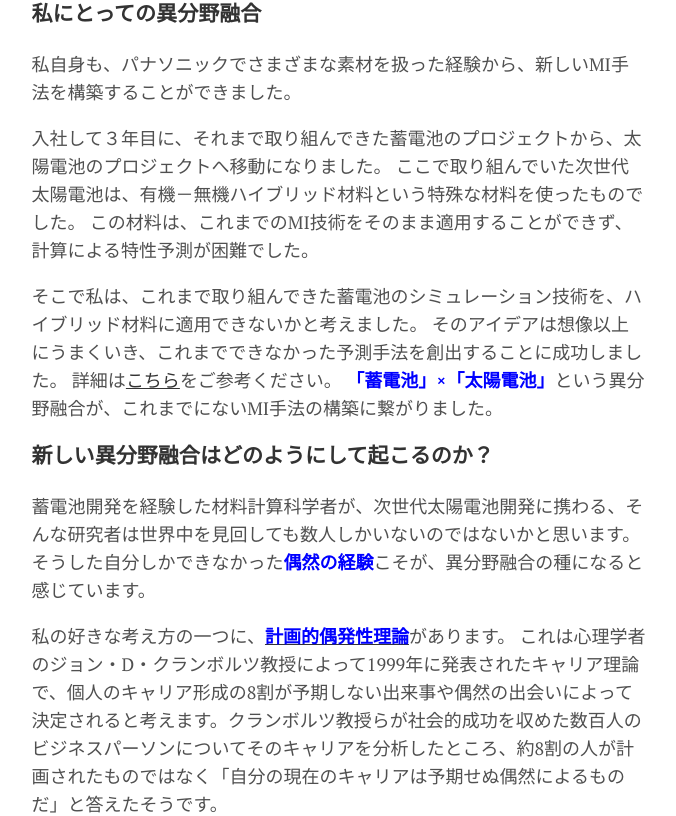
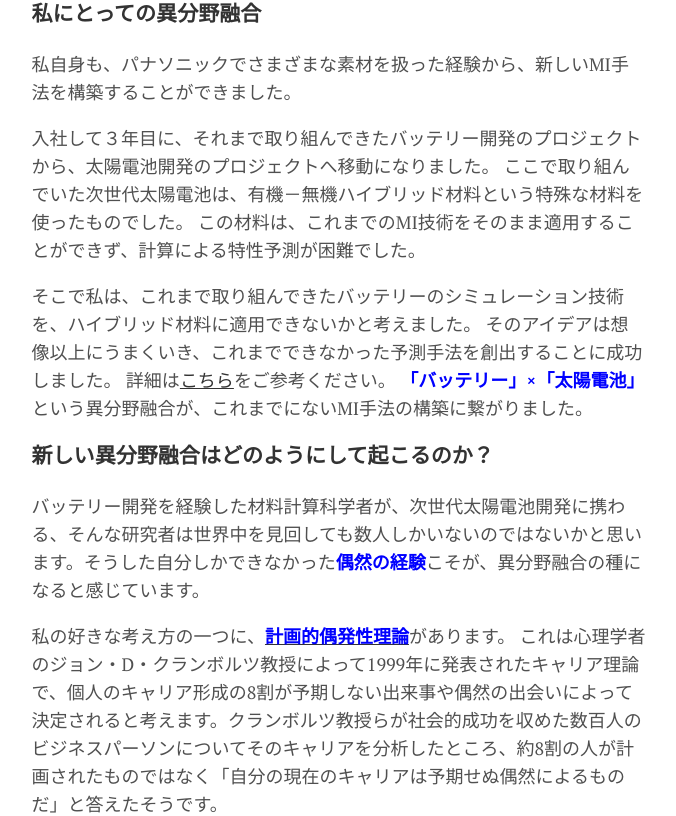
Before and after one commit to yokoyamatomoyasu/yokoyamatomoyasu.github.io, a Jekyll site: the page built from _posts/2022-04-23-researcher-life-5.md, in a window 1280 px wide and 1400 px high, scrolled down 1550 px. Shown: the part 134-950 px from the top of the window, without its empty margins (301-977 px from the left). Built offline with Jekyll 4.4.1, drawn with Linux system fonts in a browser that asks for light colours; some of the changed text lies outside the part shown; grey boxes are pictures that could not be loaded.

Commit message:
GitHub pages site with Jekyll

```diff
--- a/_posts/2022-04-23-researcher-life-5.md
+++ b/_posts/2022-04-23-researcher-life-5.md
@@ -31,19 +31,19 @@ AIによって医者の代わりに医療画像から病気を診断すること
 
 私自身も、パナソニックでさまざまな素材を扱った経験から、新しいMI手法を構築することができました。
 
-入社して３年目に、それまで取り組んできた蓄電池のプロジェクトから、太陽電池のプロジェクトへ移動になりました。
+入社して３年目に、それまで取り組んできたバッテリー開発のプロジェクトから、太陽電池開発のプロジェクトへ移動になりました。
 ここで取り組んでいた次世代太陽電池は、有機－無機ハイブリッド材料という特殊な材料を使ったものでした。
 この材料は、これまでのMI技術をそのまま適用することができず、計算による特性予測が困難でした。
 
-そこで私は、これまで取り組んできた蓄電池のシミュレーション技術を、ハイブリッド材料に適用できないかと考えました。
+そこで私は、これまで取り組んできたバッテリーのシミュレーション技術を、ハイブリッド材料に適用できないかと考えました。
 そのアイデアは想像以上にうまくいき、これまでできなかった予測手法を創出することに成功しました。
 詳細は[こちら](../assets/pdf/p0115-2.pdf)をご参考ください。
-**<font color="Blue">「蓄電池」×「太陽電池」</font>**という異分野融合が、これまでにないMI手法の構築に繋がりました。
+**<font color="Blue">「バッテリー」×「太陽電池」</font>**という異分野融合が、これまでにないMI手法の構築に繋がりました。
 
 
 ### 新しい異分野融合はどのようにして起こるのか？
 
-蓄電池開発を経験した材料計算科学者が、次世代太陽電池開発に携わる、そんな研究者は世界中を見回しても数人しかいないのではないかと思います。そうした自分しかできなかった**<font color="Blue">偶然の経験</font>**こそが、異分野融合の種になると感じています。
+バッテリー開発を経験した材料計算科学者が、次世代太陽電池開発に携わる、そんな研究者は世界中を見回しても数人しかいないのではないかと思います。そうした自分しかできなかった**<font color="Blue">偶然の経験</font>**こそが、異分野融合の種になると感じています。
 
 私の好きな考え方の一つに、[**<font color="Blue">計画的偶発性理論</font>**](https://www.rgf-professional.jp/insights/2020-06-what-is-planned-happenstance-theory-how-to-create-a-career-contingency-career-plan)があります。
 これは心理学者のジョン・D・クランボルツ教授によって1999年に発表されたキャリア理論で、個人のキャリア形成の8割が予期しない出来事や偶然の出会いによって決定されると考えます。クランボルツ教授らが社会的成功を収めた数百人のビジネスパーソンについてそのキャリアを分析したところ、約8割の人が計画されたものではなく「自分の現在のキャリアは予期せぬ偶然によるものだ」と答えたそうです。
@@ -51,7 +51,7 @@ AIによって医者の代わりに医療画像から病気を診断すること
 ![Figure](../assets/img/vd-photography-pCvyg4e_Kn4-unsplash.jpg)
 
 前回のオリジナリティの話にも関わってきますが、私はこの**<font color="Blue">「偶然」</font>**の中にこそ自分にしかできない異分野融合があると思います。
-私が蓄電池の開発プロジェクトから太陽電池の開発プロジェクトに異動になったことも「偶然」であり、その偶然がなければ「蓄電池」と「太陽電池」を組み合わせてみようとは発想できませんでした。
+私がバッテリーの開発プロジェクトから太陽電池の開発プロジェクトに異動になったことも「偶然」であり、その偶然がなければ「バッテリー」と「太陽電池」を組み合わせてみようとは発想できませんでした。
 
 自分のキャリアにこうした「偶然」が訪れた時に、最初は「自分の専門分野とはちょっと違うな」と感じることもあるかもしれません。
 そうした時も、計画的偶発性理論のようにチャンスと捉える姿勢が大切かなと思います。
```
